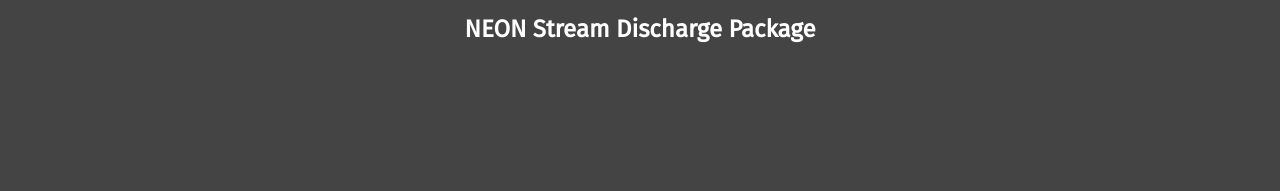
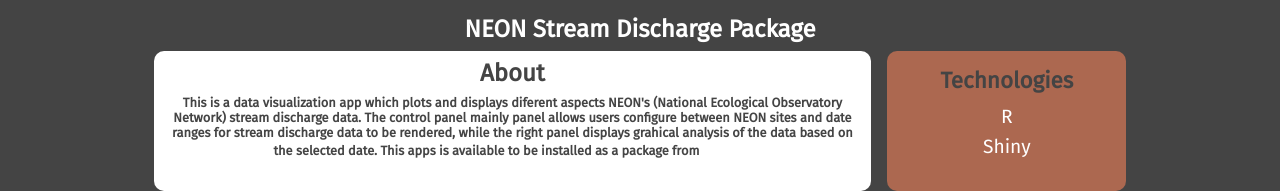
Before and after one commit to divineaseaku/Me-myself, a website: page dist/neon.html in a window 1280 px wide. Shown: the part 771-962 px from the top of the page. Before the commit the page ends 822 px from the top, so only its background shows below. Drawn offline with Linux system fonts and the light colour scheme.

Commit message:
neon.html

```diff
--- a/scss/main.scss
+++ b/scss/main.scss
@@ -357,7 +357,7 @@
   .carousel-img{
     width: 100%;
     height: 100%;
-    // object-fit: cover;
+    //  object-fit: cover;
     border-radius: 10px;
   }
   .carousel_track-container{
@@ -421,7 +421,7 @@
 .disabled{
   display: none;
 }
-.project-title{
+.neon-title{
   font-size: 1.5em;
   font-weight: bold;
   padding: 0.5rem;
@@ -429,3 +429,47 @@
   width: 100%;
   text-align: center;
 }
+// end of neon projects
+.neon-info{
+  display: grid;
+  grid-template-columns: 3fr 1fr;
+  grid-gap: 1rem;
+  .neon-info-left{
+    padding: 0.5rem;
+    margin: 0 auto;
+    width: 100%;
+    height: fit-content;
+    background-color: $secondary-color;
+    border-radius: 10px;
+    color: $primary-color;
+    p{
+      font-size: 0.8em;
+      font-weight: bold;
+      padding: 0.5rem;
+      a{
+        font-size: medium;
+        text-decoration: underline
+      }
+    }
+  }
+  .neon-info-right{
+    padding: 0.5rem;
+    margin: 0 auto;
+    width: 100%;
+    height: fit-content;
+    background-color: $tertiary-color;
+    color: $primary-color;
+    border-radius: 10px;
+    height: auto;
+    h2{
+      font-size: 1.4em;
+      font-weight: bold;
+      padding: 0.5rem;
+    }
+
+   li{
+     padding: 0.2rem;
+     color: $secondary-color;
+   }
+    }
+}
```
Also changed, not shown: dist/css/main.css, dist/neon.html, dist/projects.html, dist/projects/happyDay/proj-imgs/happy3.png (deleted), dist/projects/happyDay/proj-imgs/happy4.png (deleted), dist/projects/stageQCurve/proj-imgs/Qcurve1.png, dist/projects/stageQCurve/proj-imgs/Qcurve2.png, dist/projects/stageQCurve/proj-imgs/Qcurve5.png (renamed from dist/projects/stageQCurve/proj-imgs/Screen Shot 2022-01-02 at 2.36.45 PM.png), dist/projects/stageQCurve/proj-imgs/Qcurve6.png, 5 other files.
